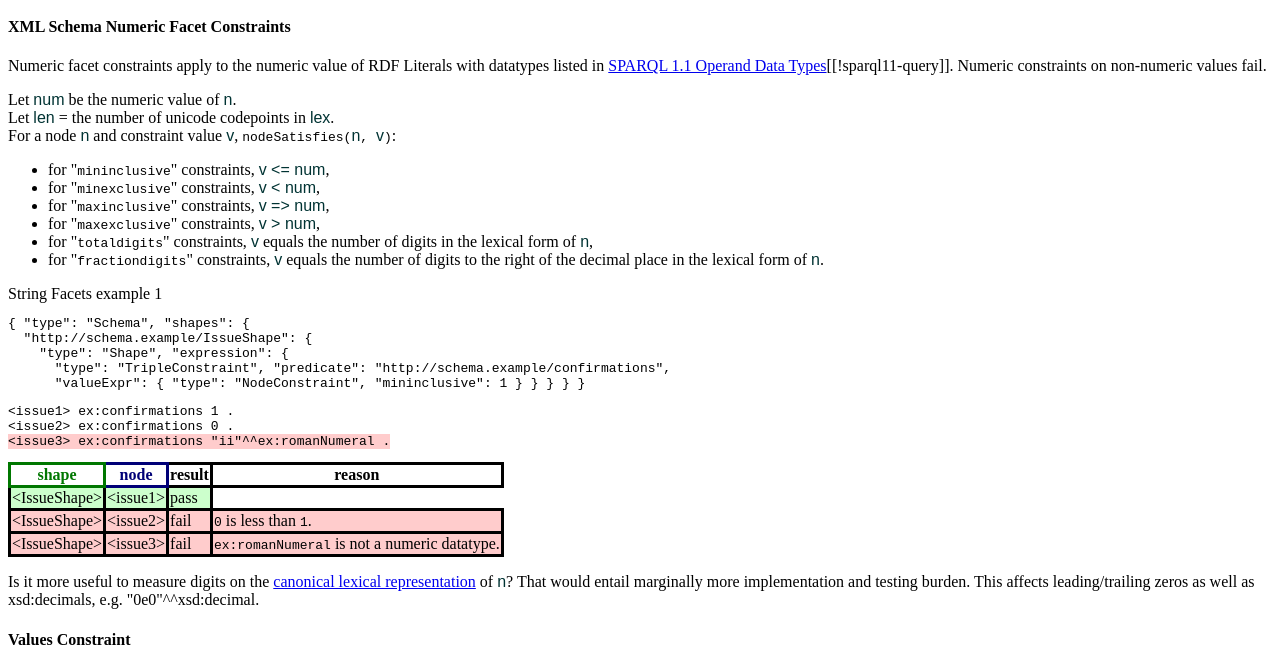
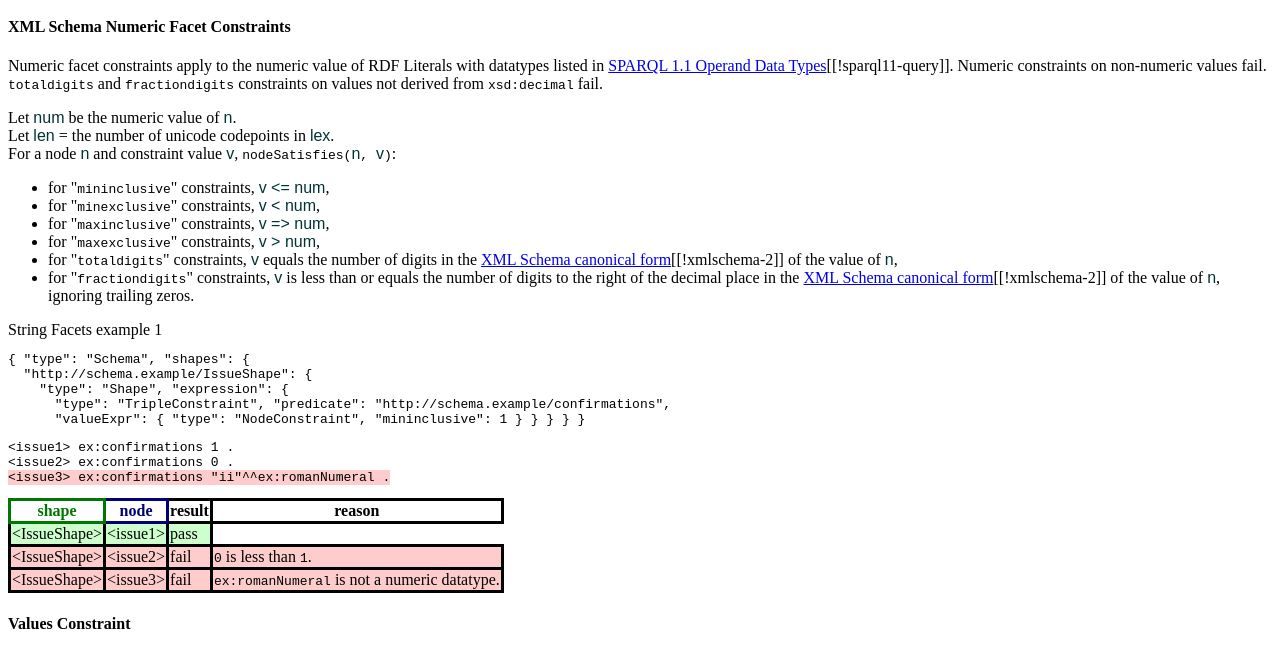
Before and after one commit to shexSpec/spec, a plain HTML site: page index.html in a window 1280 px wide. Shown: the part 7669-8319 px from the top of the page. Drawn offline with nearby package versions, Linux system fonts and the light colour scheme.

Commit message:
~ use XML Schema c14n for digits tests

```diff
--- a/index.html
+++ b/index.html
@@ -655,6 +655,7 @@ _:User2
         <p>
           Numeric facet constraints apply to the numeric value of RDF Literals with datatypes listed in <a href="https://www.w3.org/TR/sparql11-query/#operandDataTypes">SPARQL 1.1 Operand Data Types</a>[[!sparql11-query]].
           Numeric constraints on non-numeric values fail.
+          <code>totaldigits</code> and <code>fractiondigits</code> constraints on values not derived from <code>xsd:decimal</code> fail.
         </p>
         <p>
           Let <m>num</m> be the numeric value of <m>n</m>.<br/>
@@ -666,8 +667,8 @@ _:User2
           <li id="nodeSatisfies-minexclusive">for "<code>minexclusive</code>" constraints, <m>v &lt; num</m>,</li>
           <li id="nodeSatisfies-maxinclusive">for "<code>maxinclusive</code>" constraints, <m>v =&gt; num</m>,</li>
           <li id="nodeSatisfies-maxexclusive">for "<code>maxexclusive</code>" constraints, <m>v &gt; num</m>,</li>
-	        <li id="nodeSatisfies-totaldigits">for "<code>totaldigits</code>" constraints, <m>v</m> equals the number of digits in the lexical form of <m>n</m>,</li>
-          <li id="nodeSatisfies-fractiondigits">for "<code>fractiondigits</code>" constraints, <m>v</m> equals the number of digits to the right of the decimal place in the lexical form of <m>n</m>.</li>
+	        <li id="nodeSatisfies-totaldigits">for "<code>totaldigits</code>" constraints, <m>v</m> equals the number of digits in the <a href="https://www.w3.org/TR/xmlschema-2/#dt-canonical-representation">XML Schema canonical form</a>[[!xmlschema-2]] of the value of <m>n</m>,</li>
+          <li id="nodeSatisfies-fractiondigits">for "<code>fractiondigits</code>" constraints, <m>v</m> is less than or equals the number of digits to the right of the decimal place in the <a href="https://www.w3.org/TR/xmlschema-2/#dt-canonical-representation">XML Schema canonical form</a>[[!xmlschema-2]] of the value of <m>n</m>, ignoring trailing zeros.</li>
         </ul>
         <div class="example">
           <div class="example-title marker"><span>String Facets example 1</span></div>
@@ -687,11 +688,6 @@ _:User2
               <tr class="fail"><td>&lt;IssueShape&gt;</td><td>&lt;issue3&gt;</td><td>fail</td><td class="fail"><code>ex:romanNumeral</code> is not a numeric datatype.</td></tr>
             </table>
           </div>
-        <p class="issue">
-          Is it more useful to measure digits on the <a href="https://www.w3.org/TR/xmlschema-2/#canonical-lexical-representation">canonical lexical representation</a> of <m>n</m>?
-          That would entail marginally more implementation and testing burden.
-          This affects leading/trailing zeros as well as xsd:decimals, e.g. "0e0"^^xsd:decimal.
-        </p>
       </section>
 
       <section id="values">
```
